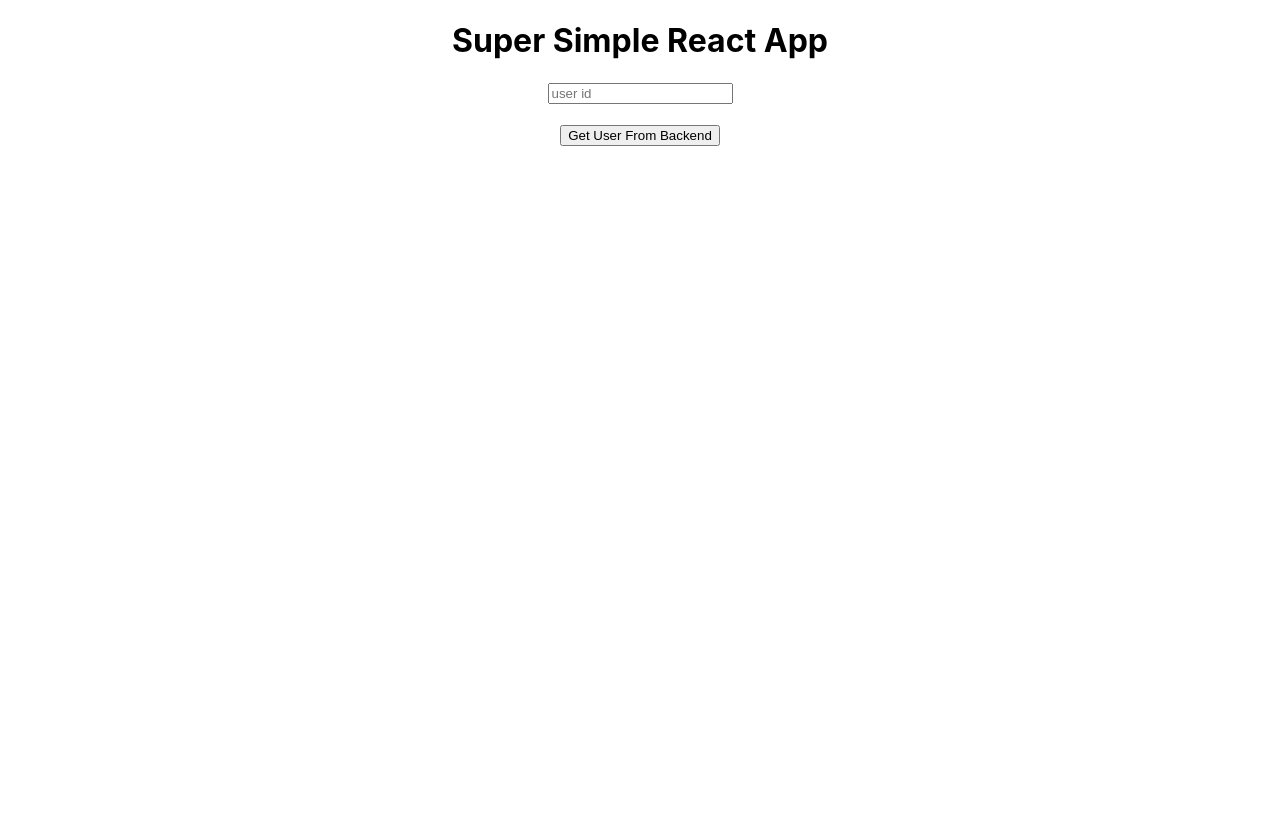
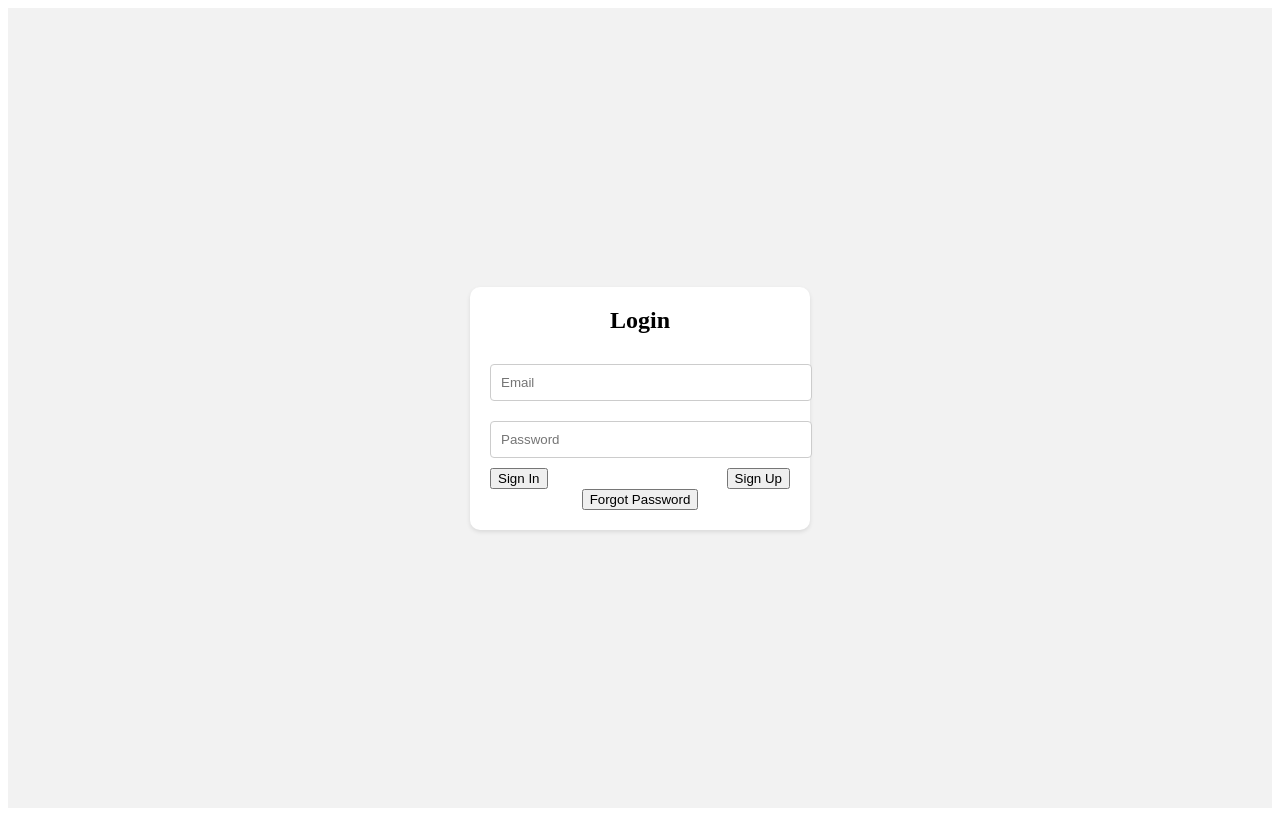
Before and after one commit to Vivian-Trieu/ResuMate, a React (Create React App) app: page / in a window 1280 px wide. Built offline with nearby package versions, Linux system fonts and the light colour scheme.

Commit message:
Added Luis' code to project

```diff
--- a/package.json
+++ b/package.json
@@ -10,6 +10,7 @@
     "aws-amplify": "^5.3.11",
     "react": "^18.2.0",
     "react-dom": "^18.2.0",
+    "react-router-dom": "^6.17.0",
     "react-scripts": "5.0.1",
     "web-vitals": "^2.1.4"
   },
--- a/src/App.css
+++ /dev/null
@@ -1,38 +0,0 @@
-.App {
-  text-align: center;
-}
-
-.App-logo {
-  height: 40vmin;
-  pointer-events: none;
-}
-
-@media (prefers-reduced-motion: no-preference) {
-  .App-logo {
-    animation: App-logo-spin infinite 20s linear;
-  }
-}
-
-.App-header {
-  background-color: #282c34;
-  min-height: 100vh;
-  display: flex;
-  flex-direction: column;
-  align-items: center;
-  justify-content: center;
-  font-size: calc(10px + 2vmin);
-  color: white;
-}
-
-.App-link {
-  color: #61dafb;
-}
-
-@keyframes App-logo-spin {
-  from {
-    transform: rotate(0deg);
-  }
-  to {
-    transform: rotate(360deg);
-  }
-}
--- a/src/App.js
+++ b/src/App.js
@@ -1,53 +1,37 @@
-import logo from './logo.svg';
-import './App.css';
-import React, { useEffect, useState } from 'react';
-import Amplify, { API } from 'aws-amplify';
+import React from "react";
+import { BrowserRouter as Router, Route, Link, Switch } from "react-router-dom";
+import LoginPage from "src/components/LoginPage.js";
+import SignUpPage from "src/components/SignUpPage.js";
+import ForgotPasswordPage from "src/components/ForgotPasswordPage.js";
 
-
-const myAPI = "api7dcb2768"
-const path = '/users';
-
-const App = () => {
-  const [input, setInput] = useState("")
-  const [users, setUsers] = useState([])
-
-  //Function to fetch from our backend and update user array
-  function getUser(e) {
-    let userID = e.input
-    API.get(myAPI, path + "/" + userID)
-       .then(response => {
-         console.log(response)
-         let newUsers = [...users]
-         newUsers.push(response)
-         setUsers(newUsers)
-
-       })
-       .catch(error => {
-         console.log(error)
-       })
-  }
-
+function App() {
   return (
-
-    <div className="App">
-      <h1>Super Simple React App</h1>
-      <div>
-          <input placeholder="user id" type="text" value={input} onChange={(e) => setInput(e.target.value)}/>
+    <Router>
+      <div className="App">
+        <nav>
+          <ul>
+            <li>
+              <Link to="/">Login</Link>
+            </li>
+            <li>
+              <Link to="/signup">Sign Up</Link>
+            </li>
+          </ul>
+        </nav>
+        <Switch>
+          <Route path="/signup">
+            <SignUpPage />
+          </Route>
+          <Route path="/forgot-password">
+            <ForgotPasswordPage />
+          </Route>
+          <Route path="/">
+            <LoginPage />
+          </Route>
+        </Switch>
       </div>
-      <br/>
-      <button onClick={() => getUser({input})}>Get User From Backend</button>
-
-      <h2 style={{visibility: users.length > 0 ? 'visible' : 'hidden' }}>Response</h2>
-      {
-       users.map((thisUser, index) => {
-         return (
-        <div key={thisUser.userID}>
-          <span><b>UserID:</b> {thisUser.userID} - <b>UserName</b>: {thisUser.userName}</span>
-        </div>)
-       })
-      }
-    </div>
-  )
+    </Router>
+  );
 }
 
 export default App;
--- /dev/null
+++ b/src/Components/ForgotPassword.css
@@ -0,0 +1,46 @@
+.forgot-password-container {
+    display: flex;
+    justify-content: center;
+    align-items: center;
+    height: 100vh;
+    background-color: #f2f2f2;
+  }
+
+  .forgot-password-box {
+    background-color: #fff;
+    box-shadow: 0 2px 4px rgba(0, 0, 0, 0.1);
+    padding: 20px;
+    text-align: center;
+    max-width: 300px;
+    width: 90%;
+    border-radius: 10px;
+  }
+
+  h1 {
+    margin: 0;
+    margin-bottom: 20px;
+    font-size: 24px;
+  }
+
+  input {
+    width: 100%;
+    padding: 10px;
+    margin: 10px 0;
+    border: 1px solid #ccc;
+    border-radius: 4px;
+  }
+
+  button {
+    width: 100%;
+    padding: 10px;
+    background-color: #007bff;
+    color: #fff;
+    border: none;
+    border-radius: 4px;
+    cursor: pointer;
+    transition: background-color 0.2s;
+  }
+
+  button:hover {
+    background-color: #0056b3;
+  }
--- /dev/null
+++ b/src/Components/ForgotPasswordPage.js
@@ -0,0 +1,21 @@
+import React from "react";
+import { Link } from "react-router-dom";
+
+function ForgotPasswordPage() {
+  return (
+    <div className="forgot-password-container">
+      <div className="forgot-password-box">
+        <h1>Forgot Password</h1>
+        <form>
+          <input type="email" placeholder="Email" />
+          <button type="submit">Send Recovery Link</button>
+        </form>
+        <p>
+          <Link to="/">Back to Login</Link>
+        </p>
+      </div>
+    </div>
+  );
+}
+
+export default ForgotPasswordPage;
--- /dev/null
+++ b/src/Components/LoginPage.css
@@ -0,0 +1,65 @@
+.login-container {
+    display: flex;
+    justify-content: center;
+    align-items: center;
+    height: 100vh;
+    background-color: #f2f2f2;
+  }
+
+  .login-box {
+    background-color: #fff;
+    box-shadow: 0 2px 4px rgba(0, 0, 0, 0.1);
+    padding: 20px;
+    text-align: center;
+    max-width: 300px;
+    width: 90%; /* Adjust as needed */
+    border-radius: 10px; /* Add rounded corners */
+  }
+
+  h1 {
+    margin: 0;
+    margin-bottom: 20px;
+    font-size: 24px;
+  }
+
+  input {
+    width: 100%;
+    padding: 10px;
+    margin: 10px 0;
+    border: 1px solid #ccc;
+    border-radius: 4px;
+  }
+
+  .button-container {
+    display: flex;
+    justify-content: space-between;
+  }
+
+  .sign-in-button,
+  .sign-up-button {
+    width: 48%;
+    padding: 10px;
+    background-color: #007bff;
+    color: #fff;
+    border: none;
+    border-radius: 4px;
+    cursor: pointer;
+    transition: background-color 0.2s;
+  }
+
+  .sign-in-button:hover,
+  .sign-up-button:hover {
+    background-color: #0056b3;
+  }
+
+  /* Media query for mobile screens */
+  @media (max-width: 768px) {
+    .login-box {
+      width: 95%;
+    }
+
+    .sign-in-button,
+    .sign-up-button {
+      width: 100%;
+    }
+  }
--- /dev/null
+++ b/src/Components/LoginPage.js
@@ -0,0 +1,57 @@
+import React, { useState } from "react";
+import "./LoginPage.css";
+
+function LoginPage() {
+  const [email, setEmail] = useState("");
+  const [password, setPassword] = useState("");
+
+  const handleLogin = () => {
+    // Implement login here
+    alert("Logging in with Email: " + email + " and Password: " + password);
+  };
+
+  const handleForgotPassword = () => {
+    // Implement forgot password here
+    alert("Forgot Password: Enter your email to recover your password");
+  };
+
+  const handleSignUp = () => {
+    // Implement signup here
+    alert("Redirect to the sign-up page");
+  };
+
+  return (
+    <div className="login-container">
+      <div className="login-box">
+        <h1>Login</h1>
+        <form>
+          <input
+            type="email"
+            placeholder="Email"
+            value={email}
+            onChange={(e) => setEmail(e.target.value)}
+          />
+          <input
+            type="password"
+            placeholder="Password"
+            value={password}
+            onChange={(e) => setPassword(e.target.value)}
+          />
+          <div className="button-container">
+            <button type="button" onClick={handleLogin}>
+              Sign In
+            </button>
+            <button type="button" onClick={handleSignUp}>
+              Sign Up
+            </button>
+          </div>
+          <button type="button" onClick={handleForgotPassword}>
+            Forgot Password
+          </button>
+        </form>
+      </div>
+    </div>
+  );
+}
+
+export default LoginPage;
--- /dev/null
+++ b/src/Components/SignUpPage.css
@@ -0,0 +1,46 @@
+.signup-container {
+    display: flex;
+    justify-content: center;
+    align-items: center;
+    height: 100vh;
+    background-color: #f2f2f2;
+  }
+
+  .signup-box {
+    background-color: #fff;
+    box-shadow: 0 2px 4px rgba(0, 0, 0, 0.1);
+    padding: 20px;
+    text-align: center;
+    max-width: 300px;
+    width: 90%;
+    border-radius: 10px;
+  }
+
+  h1 {
+    margin: 0;
+    margin-bottom: 20px;
+    font-size: 24px;
+  }
+
+  input {
+    width: 100%;
+    padding: 10px;
+    margin: 10px 0;
+    border: 1px solid #ccc;
+    border-radius: 4px;
+  }
+
+  button {
+    width: 100%;
+    padding: 10px;
+    background-color: #007bff;
+    color: #fff;
+    border: none;
+    border-radius: 4px;
+    cursor: pointer;
+    transition: background-color 0.2s;
+  }
+
+  button:hover {
+    background-color: #0056b3;
+  }
--- /dev/null
+++ b/src/Components/SignUpPage.js
@@ -0,0 +1,20 @@
+import React from "react";
+
+function SignUpPage() {
+  return (
+    <div className="signup-container">
+      <div className="signup-box">
+        <h1>Sign Up</h1>
+        <form>
+          <input type="text" placeholder="First Name" />
+          <input type="text" placeholder="Last Name" />
+          <input type="email" placeholder="Email" />
+          <input type="password" placeholder="Password" />
+          <button type="submit">Sign Up</button>
+        </form>
+      </div>
+    </div>
+  );
+}
+
+export default SignUpPage;
--- a/src/index.js
+++ b/src/index.js
@@ -1,19 +1,13 @@
-import React from 'react';
-import ReactDOM from 'react-dom/client';
-import './index.css';
-import App from './App';
-import reportWebVitals from './reportWebVitals';
-import { Amplify } from 'aws-amplify';
+import { StrictMode } from "react";
+import { createRoot } from "react-dom/client";
 
+import App from "./Components/LoginPage";
 
-const root = ReactDOM.createRoot(document.getElementById('root'));
+const rootElement = document.getElementById("root");
+const root = createRoot(rootElement);
+
 root.render(
-  <React.StrictMode>
+  <StrictMode>
     <App />
-  </React.StrictMode>
+  </StrictMode>
 );
-
-// If you want to start measuring performance in your app, pass a function
-// to log results (for example: reportWebVitals(console.log))
-// or send to an analytics endpoint. Learn more: https://bit.ly/CRA-vitals
-reportWebVitals();
```
Also changed, not shown: src/Components/ForgotPassord.js (added, +21 -0 lines), 2 other files (tests, documents, lock files or other folders).
